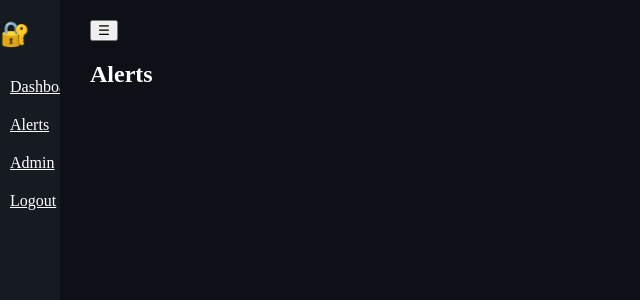
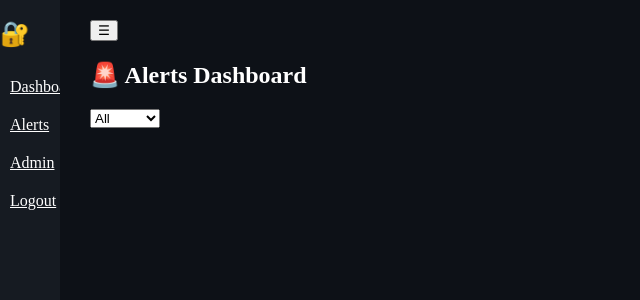
Before and after one commit to Ojas-597/Cyber-ai-monitor, a Flask app: page /alerts in a window 1280 px wide. Shown: the top 300 px of the page, without its empty margins (0-640 px from the left). Run offline with Flask 3, Linux system fonts and the light colour scheme; the visitor is signed in with stand-in values (Sample User, id 1).

Commit message:
Update alerts.html

```diff
--- a/templates/alerts.html
+++ b/templates/alerts.html
@@ -1,7 +1,15 @@
 {% extends "base.html" %}
 {% block content %}
 
-<h2>Alerts</h2>
+<h2>🚨 Alerts Dashboard</h2>
+
+<select id="filter" onchange="filterAlerts()">
+    <option value="ALL">All</option>
+    <option value="HIGH">High</option>
+    <option value="MEDIUM">Medium</option>
+    <option value="LOW">Low</option>
+</select>
+
 <ul id="alerts"></ul>
 
 {% endblock %}
```
